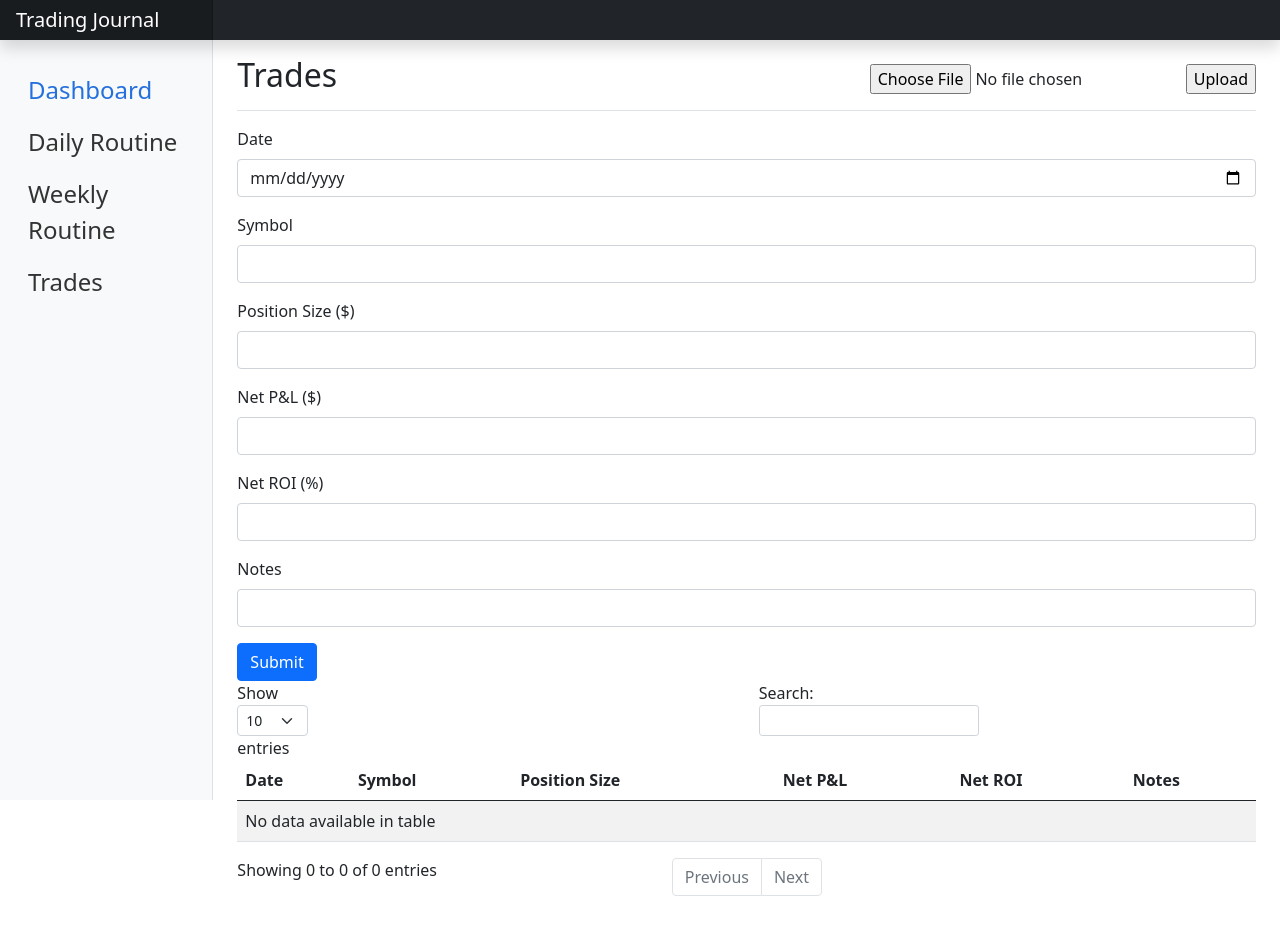
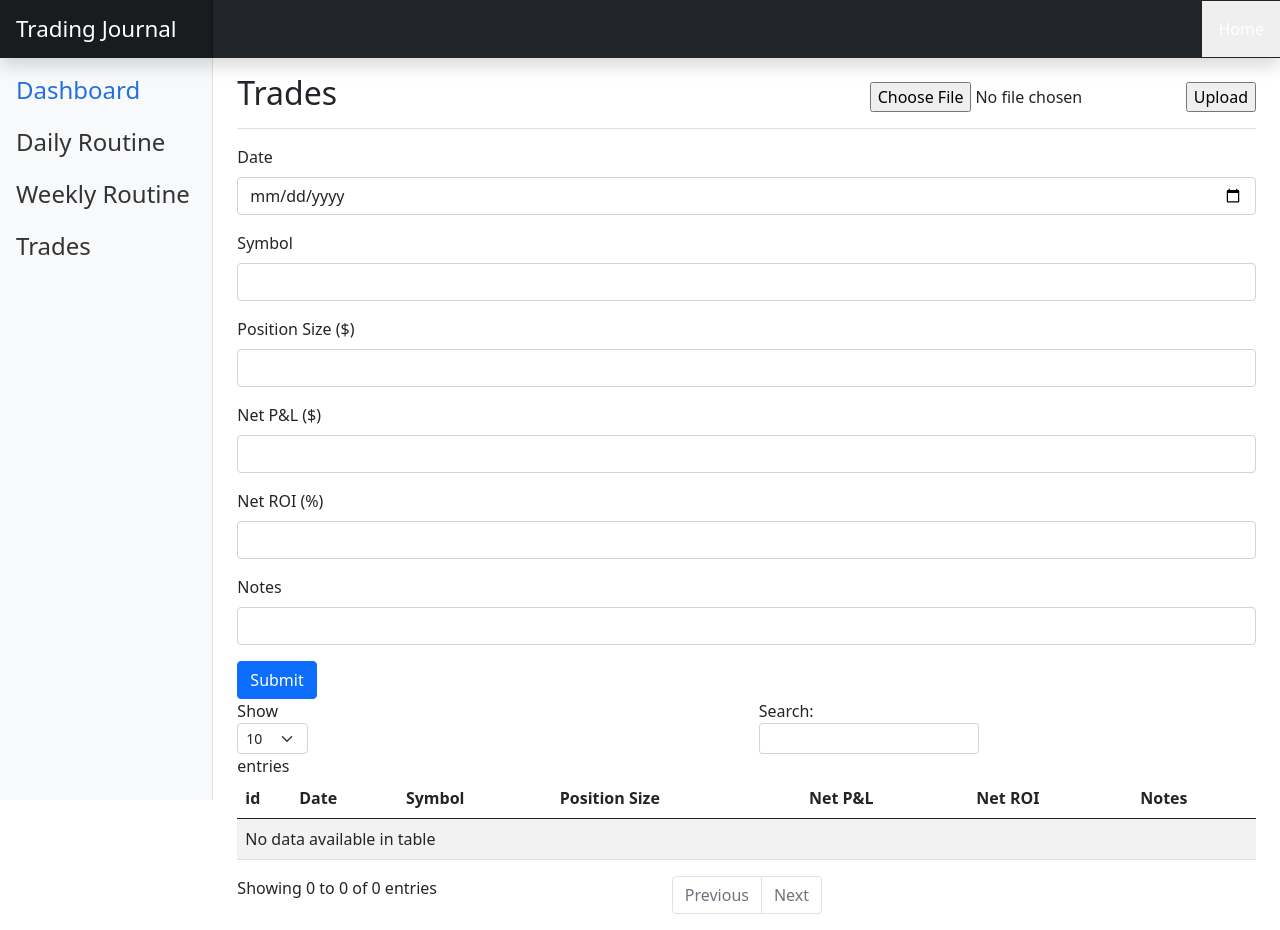
Before and after one commit to mransbro/tradingjournal, a Flask app: page /add_trade in a window 1280 px wide. Before the commit the page ends 896 px from the top, so only its background shows below. Run offline with Flask 2, Linux system fonts and the light colour scheme; data that the repository does not hold is empty; some libraries are stand-ins or nearby versions.

Commit message:
add id coloum

```diff
--- a/app/static/main.css
+++ b/app/static/main.css
@@ -58,7 +58,7 @@
 .navbar-brand {
   padding-top: 0.75rem;
   padding-bottom: 0.75rem;
-  font-size: 2rem;
+  font-size: 1.4rem;
   background-color: rgba(0, 0, 0, 0.25);
   box-shadow: inset -1px 0 0 rgba(0, 0, 0, 0.25);
 }
@@ -84,3 +84,51 @@
   border-color: transparent;
   box-shadow: 0 0 0 3px rgba(255, 255, 255, 0.25);
 }
+
+/*
+* Dropdown menu
+*/
+
+.dropbtn {
+  /* background-color: #3498db; */
+  color: white;
+  padding: 16px;
+  font-size: 16px;
+  border: none;
+  cursor: pointer;
+}
+
+.dropbtn:hover,
+.dropbtn:focus {
+  background-color: #2980b9;
+}
+
+.dropdown {
+  position: relative;
+  display: inline-block;
+}
+
+.dropdown-content {
+  display: none;
+  position: absolute;
+  background-color: #f1f1f1;
+  min-width: 160px;
+  overflow: auto;
+  box-shadow: 0px 8px 16px 0px rgba(0, 0, 0, 0.2);
+  z-index: 1;
+}
+
+.dropdown-content a {
+  color: black;
+  padding: 12px 16px;
+  text-decoration: none;
+  display: block;
+}
+
+.dropdown a:hover {
+  background-color: #ddd;
+}
+
+.show {
+  display: block;
+}
--- a/app/templates/add_trade.html
+++ b/app/templates/add_trade.html
@@ -19,6 +19,7 @@
     <table id='data' class='table table-striped'>
         <thead>
             <tr>
+                <th>id</th>
                 <th>Date</th>
                 <th>Symbol</th>
                 <th>Position Size</th>
@@ -40,6 +41,7 @@
         $('#data').DataTable({
             ajax: '/api/trade',
             columns: [
+                { data: 'id' },
                 { data: 'date' },
                 { data: 'symbol' },
                 { data: 'position_size' },
--- a/app/templates/base.html
+++ b/app/templates/base.html
@@ -4,8 +4,7 @@
     <meta charset="utf-8">
     <title>{% block title %}{{ title }}{% endblock %}</title>
 
-    <!-- Custom styles for this template -->
-    <link href="static/main.css" rel="stylesheet">
+
 
     <link type="stylesheet"
         href="https://cdnjs.cloudflare.com/ajax/libs/bootstrap-datetimepicker/4.17.47/css/bootstrap-datetimepicker.min.css">
@@ -13,13 +12,23 @@
     <link href="https://cdn.jsdelivr.net/npm/bootstrap@5.0.2/dist/css/bootstrap.min.css" rel="stylesheet"
         integrity="sha384-EVSTQN3/azprG1Anm3QDgpJLIm9Nao0Yz1ztcQTwFspd3yD65VohhpuuCOmLASjC" crossorigin="anonymous">
 
-
+    <!-- Custom styles for this template -->
+    <link href="static/main.css" rel="stylesheet">
 </head>
 
 <body>
 
     <header class="navbar navbar-dark sticky-top bg-dark flex-md-nowrap p-0 shadow">
         <a class="navbar-brand col-md-3 col-lg-2 me-0 px-3" href="/">Trading Journal</a>
+        <div class="dropdown">
+            <button onclick="myFunction()" class="dropbtn">Home</button>
+            <div id="myDropdown" class="dropdown-content">
+                <a href="/home">Home</a>
+                <a href="/add_trade">Trades</a>
+                <a href="add_dailyroutine">Daily Routine</a>
+                <a href="add_weeklyroutine">Weekly Routine</a>
+            </div>
+        </div>
     </header>
 
     <div class="container-fluid">
@@ -77,7 +86,21 @@
             $('#datepick').datetimepicker();
         });
     </script>
+    <script>
+    /* When the user clicks on the button,
+    toggle between hiding and showing the dropdown content */
+    function myFunction() {
+    document.getElementById("myDropdown").classList.toggle("show");
+    }
 
+    // Close the dropdown if the user clicks outside of it
+    window.onclick = function(event) {
+    if (!event.target.matches('.dropbtn')) {
+    var dropdowns = document.getElementsByClassName("dropdown-content");
+    var i;
+    for (i = 0; i < dropdowns.length; i++) { var openDropdown=dropdowns[i]; if (openDropdown.classList.contains('show')) {
+        openDropdown.classList.remove('show'); } } } }
+    </script>
     {% block scripts %}{% endblock %}
 
 </body>
```
